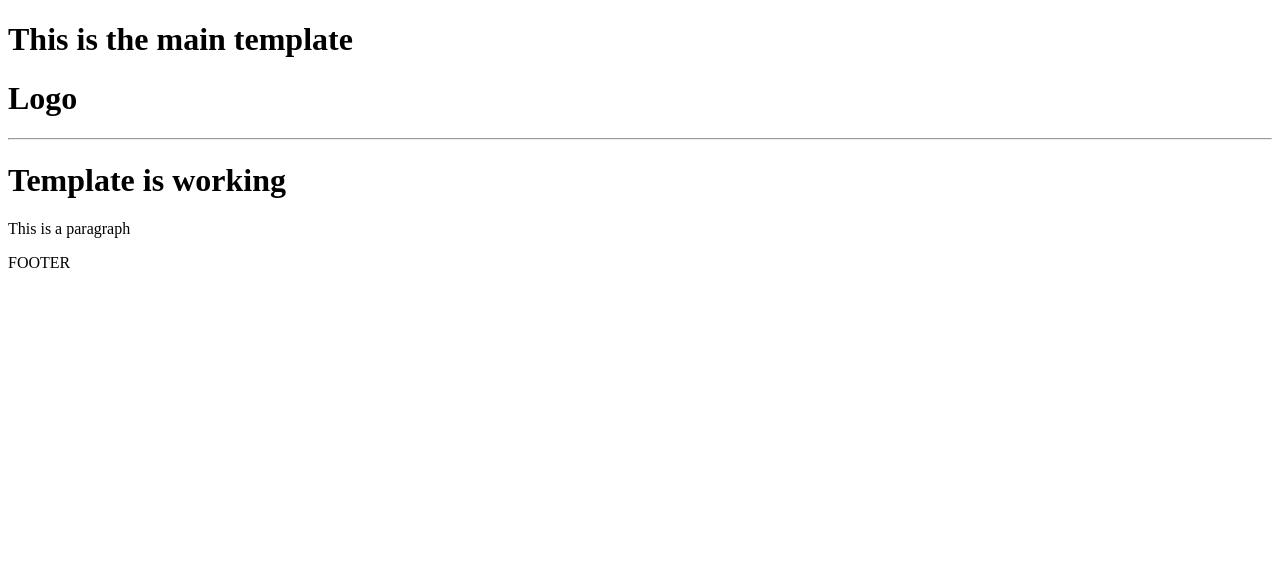
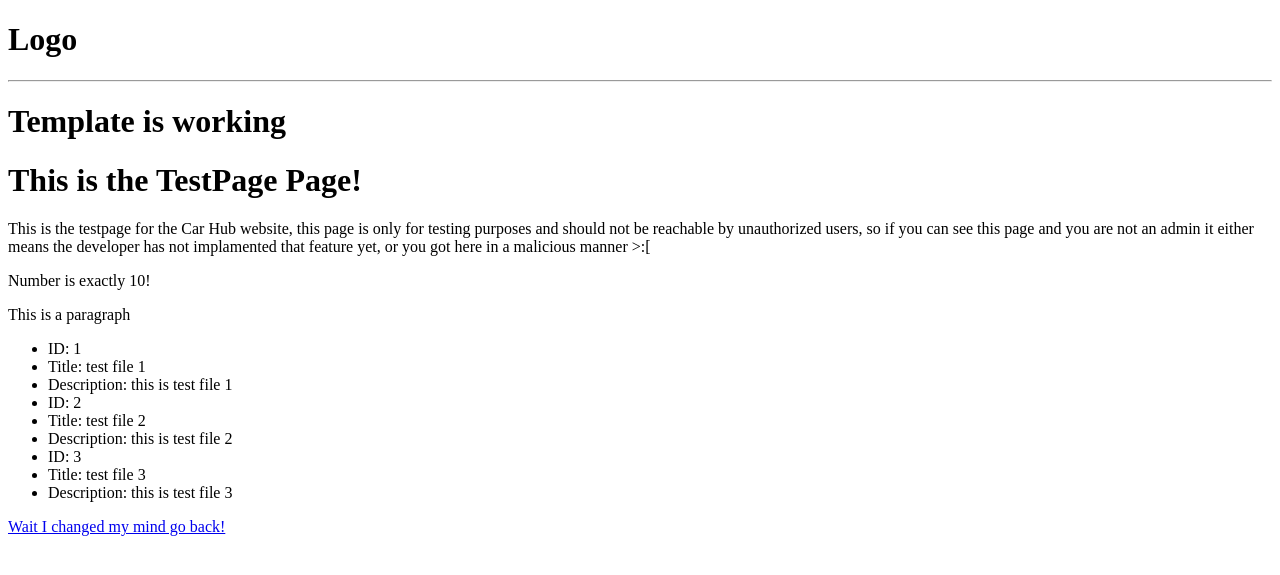
Before and after one commit to densellp/CINS465-Project, a Django app: page /testPage/ in a window 1280 px wide. Shown: the top 575 px of the page. Run offline with Django 4.2, Linux system fonts and the light colour scheme.

Commit message:
Added links to other pages and django template language logic

```diff
--- a/CINS465Project/project/templates/project/project.html
+++ /dev/null
@@ -1,10 +0,0 @@
-{% extends 'main.html' %}
-<!-- {% include 'nav-bar.html' %} -->
-
-{% block content %}
-
-<h1>Template is working</h1>
-
-<p>This is a paragraph</p>
-
-{% endblock content %}
--- /dev/null
+++ b/CINS465Project/project/templates/project/testpage.html
@@ -0,0 +1,35 @@
+{% extends 'main.html' %}
+<!-- {% include 'nav-bar.html' %} -->
+
+{% block content %}
+
+<h1>Template is working</h1>
+<h1>This is the {{msg1}} Page!</h1>
+
+<p>
+    This is the testpage for the Car Hub website, this page is only for testing purposes and should not be reachable
+    by unauthorized users, so if you can see this page and you are not an admin it either means the developer
+    has not implamented that feature yet, or you got here in a malicious manner >:[
+</p>
+
+{% if number > 10 %}
+    <p>Number is greater than 10!</p>
+{% elif number == 10%}
+    <p>Number is exactly 10!</p>
+{% else %}
+    <p>Number is Less than 10!</p>
+{% endif %}
+
+<p>This is a paragraph</p>
+
+<ul>
+    {% for i in testlist %}
+        <li>ID: {{i.id}}</li>
+        <li>Title: {{i.title}}</li>
+        <li>Description: {{i.description}}</li>
+    {% endfor %}
+</ul>
+
+<p><a href="{% url 'indexPage' %}">Wait I changed my mind go back!</a></p>
+
+{% endblock content %}
--- a/CINS465Project/project/views.py
+++ b/CINS465Project/project/views.py
@@ -3,9 +3,32 @@ from django.http import HttpResponse
 
 # Create your views here.
 
+testlist = [
+    {
+        'id': '1',
+        'title': "test file 1",
+        'description': 'this is test file 1',
+    },
+    {
+        'id': '2',
+        'title': "test file 2",
+        'description': 'this is test file 2',
+    },
+    {
+        'id': '3',
+        'title': "test file 3",
+        'description': 'this is test file 3',
+    },
+]
+
 def testPage(request):
     #return HttpResponse('Hurray, you made it to the test page!')
-    return render(request, 'project/project.html')
+    msg1 = 'TestPage'
+    number = 10
+    context = {'msg1':msg1, 'number':number, 'testlist':testlist}
+    return render(request, 'project/testpage.html', context)
 
 def indexPage(request):
-    return render(request, 'index.html')
+    msg2 = 'Index'
+    context = {'msg2':msg2}
+    return render(request, 'index.html', context)
--- a/CINS465Project/templates/main.html
+++ b/CINS465Project/templates/main.html
@@ -9,7 +9,7 @@
     <script src='main.js'></script> -->
 </head>
 <body>
-    <h1>This is the main template</h1>
+    <!-- <h1>This is the main template</h1> -->
     {% include 'nav-bar.html' %}
 
     {% block content %}
@@ -17,7 +17,7 @@
 
 
     {% endblock content %}
-    <p>FOOTER</p>
+    <!-- <p>FOOTER</p> -->
 
 </body>
 </html>
```
Also changed, not shown: CINS465Project/templates/index.html (+7 -2 lines).
